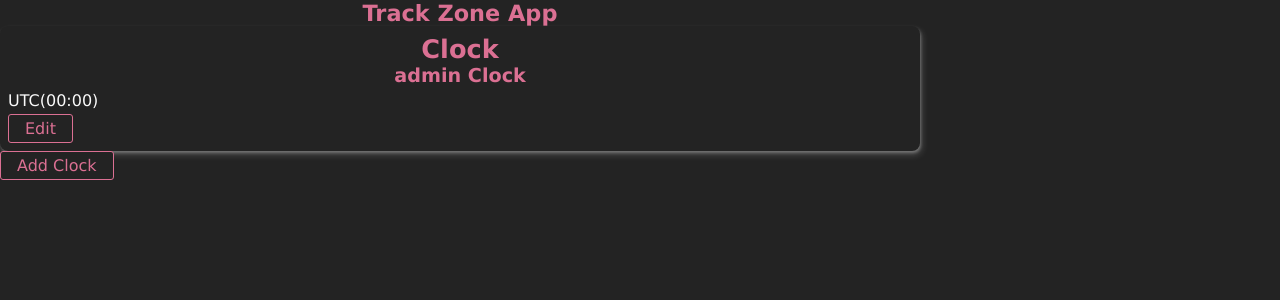
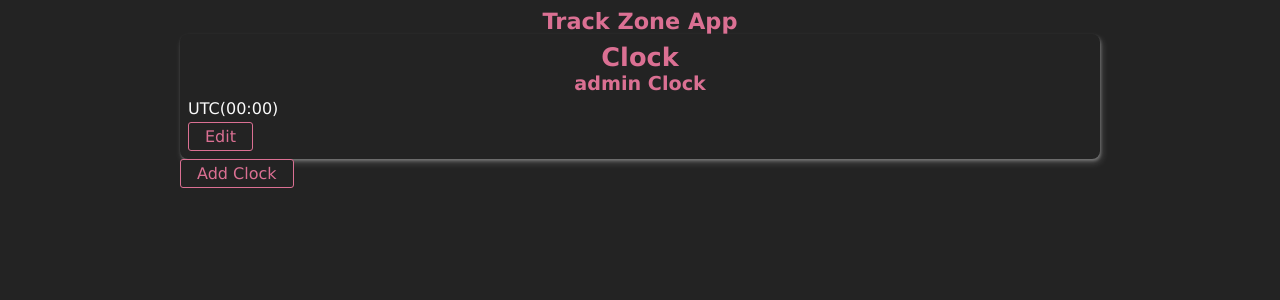
Before and after one commit to rislammb/track-zone-test, a React (Create React App) app: page / in a window 1280 px wide. Shown: the top 300 px of the page. Built offline with nearby package versions, Linux system fonts and the light colour scheme.

Commit message:
Update styles.css

```diff
--- a/src/styles.css
+++ b/src/styles.css
@@ -10,4 +10,5 @@
 .app {
   width: 95%;
   max-width: 920px;
+  margin: 8px auto;
 }
```
